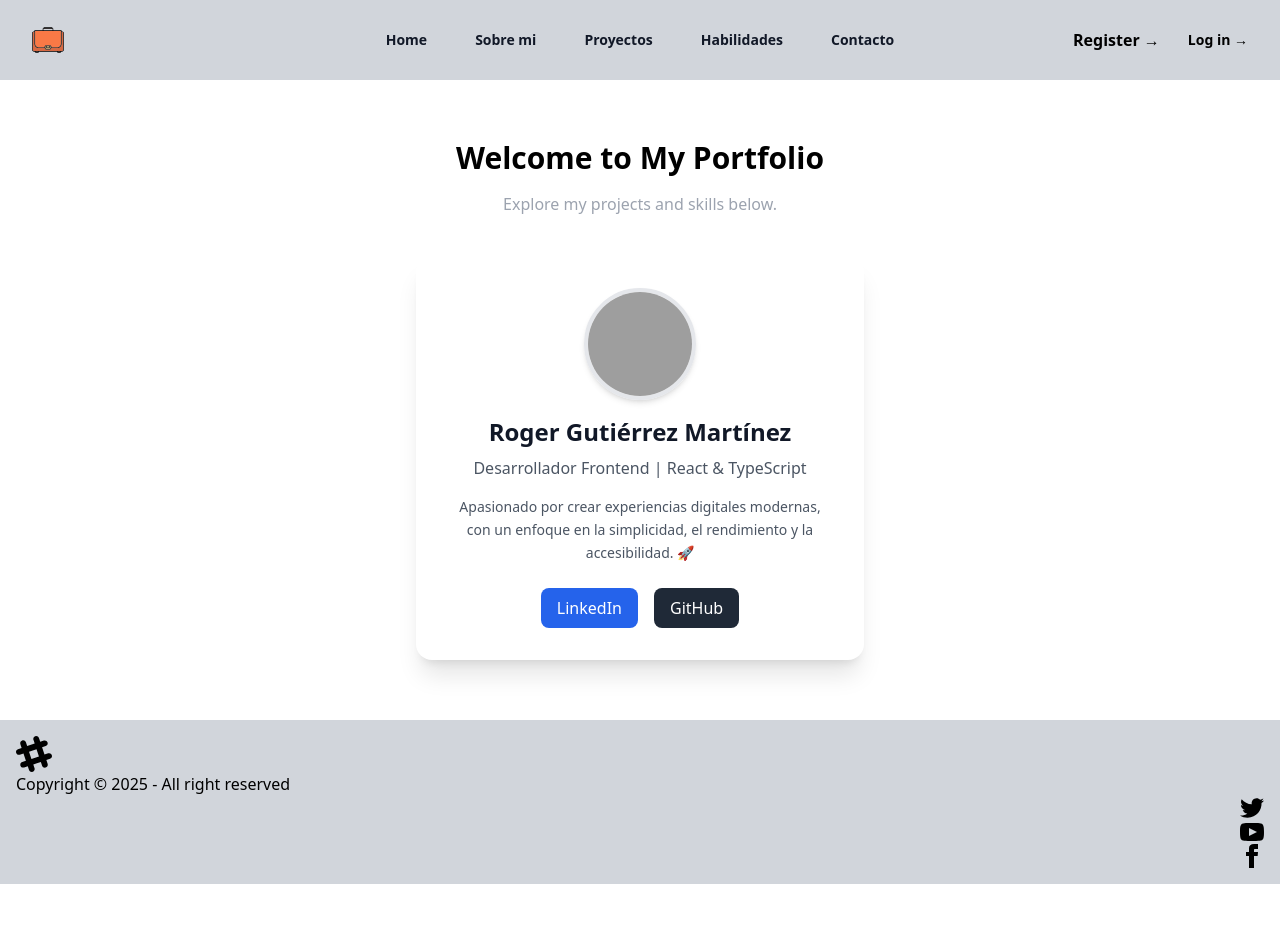
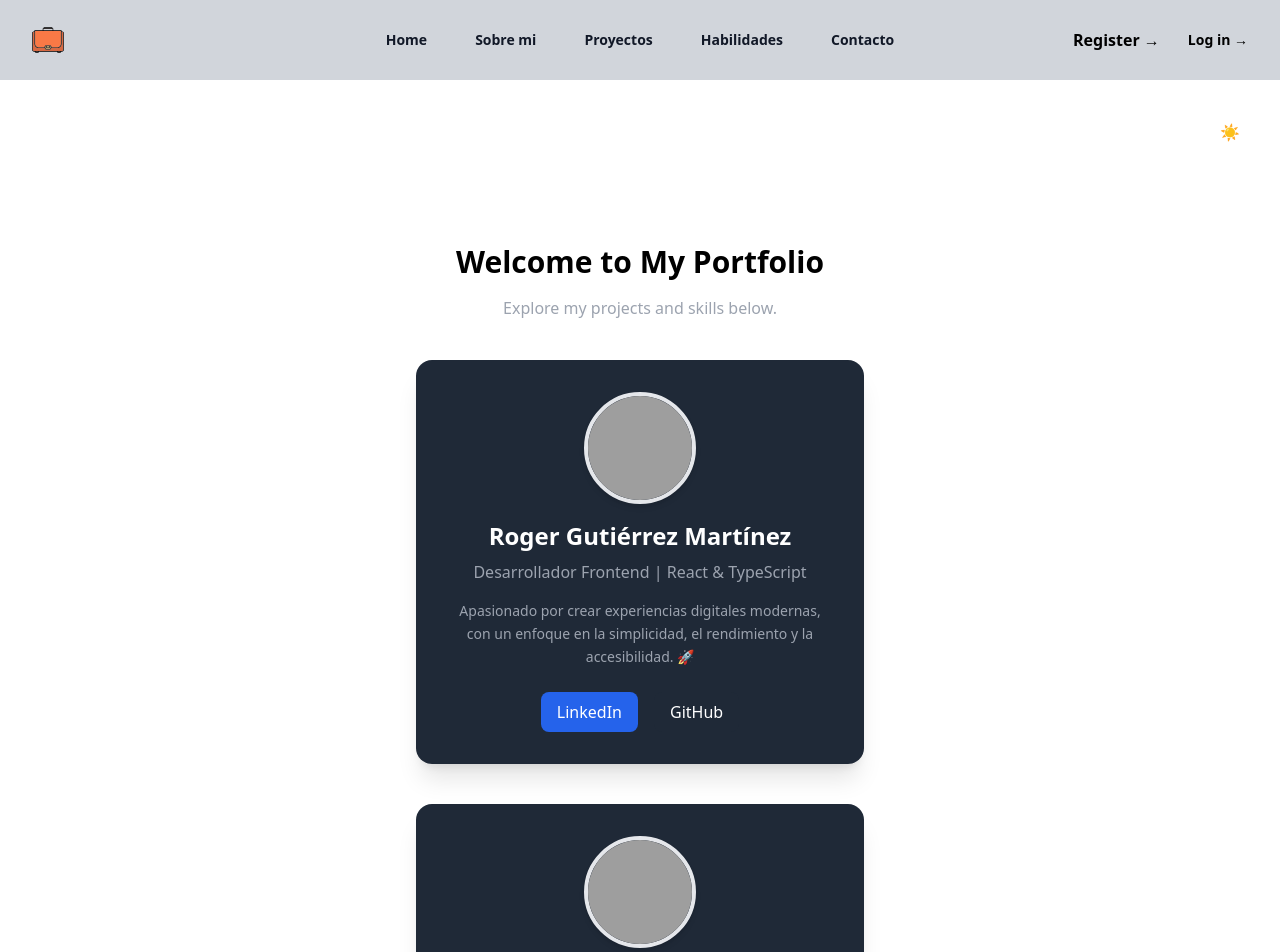
Before and after one commit to Roger2999/Portfolio, a React (Vite) app: page /home in a window 1280 px wide. Shown: the top 952 px of the page. Before the commit the page ends 884 px from the top, so only its background shows below. Built offline with nearby package versions, Linux system fonts and the light colour scheme; grey boxes are pictures that could not be loaded.

Commit message:
Añadir soporte para el cambio de tema y actualizar estilos en componentes

```diff
--- a/src/Portfolio.tsx
+++ b/src/Portfolio.tsx
@@ -1,16 +1,23 @@
 import type { ReactNode } from "react"
 import { Footer, Header } from "./components"
 import { BrowserRouter } from "react-router-dom"
+import { ThemeStore } from "./store/ThemeStore/ThemeStore"
 // ...existing code...
 interface Props {
     children: ReactNode
 }
 
 export const Portfolio = ({children}:Props) => {
+  const toggleTheme = ThemeStore((state) => state.toggleTheme);
+  const theme = ThemeStore((state) => state.theme);
+
   return (
     <BrowserRouter>
-    <div data-theme={"light"} className="container">
+    <div data-theme={theme} className="container">
       <Header/>
+      <div className="theme flex justify-end p-10">
+      <button type="button" className="btn" onClick={toggleTheme}>{theme === "light" ? "🌙" : "☀️"}</button>
+      </div>
       <div  className="content" >
         {children}
       </div>
--- a/src/components/CardPresentation/CardPresentation.tsx
+++ b/src/components/CardPresentation/CardPresentation.tsx
@@ -1,7 +1,10 @@
+import { ThemeStore } from "../../store/ThemeStore/ThemeStore";
+
 export const CardPresentation =()=> {
+  const theme = ThemeStore((state) => state.theme);
   return (
 
-      <div className="max-w-md w-full mt-10 bg-white dark:bg-gray-200 rounded-2xl shadow-xl p-8 text-center transform transition hover:scale-[1.02]">
+      <div className={`max-w-md w-full mt-10 ${theme==="light" ? "bg-gray-300": "bg-gray-800"} rounded-2xl shadow-xl p-8 text-center transform transition hover:scale-[1.02]`}>
 
         {/* Foto / Avatar */}
         <div className="flex justify-center">
@@ -13,17 +16,17 @@ export const CardPresentation =()=> {
         </div>
 
         {/* Nombre */}
-        <h1 className="mt-4 text-2xl font-bold text-gray-900">
+        <h1 className={`mt-4 text-2xl font-bold ${theme==="light" ? "text-gray-900": "text-white"}`}>
           Roger Gutiérrez Martínez
         </h1>
 
         {/* Profesión */}
-        <p className="mt-2 text-gray-600">
+        <p className={`mt-2 ${theme==="light" ? "text-gray-600": "text-gray-400"}`}>
           Desarrollador Frontend | React & TypeScript
         </p>
 
         {/* Descripción */}
-        <p className="mt-4 text-sm text-gray-600 leading-relaxed">
+        <p className={`mt-4 text-sm leading-relaxed ${theme==="light" ? "text-gray-600": "text-gray-400"}`}>
           Apasionado por crear experiencias digitales modernas,
           con un enfoque en la simplicidad, el rendimiento y la accesibilidad. 🚀
         </p>
--- a/src/components/Footer/Footer.tsx
+++ b/src/components/Footer/Footer.tsx
@@ -2,7 +2,7 @@
 export const Footer = () => {
   return (
   <>
-  <footer className="footer sm:footer-horizontal bg-gray-300 text-black-content items-center p-4 mt-10">
+  <footer className="footer sm:footer-horizontal text-black-content items-center p-4 mt-10 border-t-2 shadow-xl">
   <aside className="grid-flow-col items-center">
     <svg
       width="36"
--- a/src/public/Pages/Home/Home.tsx
+++ b/src/public/Pages/Home/Home.tsx
@@ -8,6 +8,11 @@ export const Home = () => {
       <p className="mt-4 text-gray-400">Explore my projects and skills below.</p>
 
       <CardPresentation />
+      <CardPresentation />
+      <CardPresentation />
+      <CardPresentation />
+      <CardPresentation />
+
     </>
   )
 }
```
